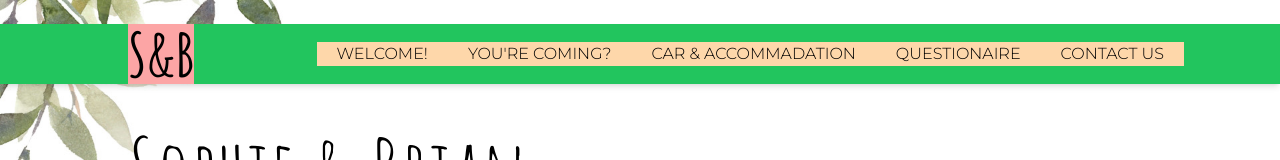
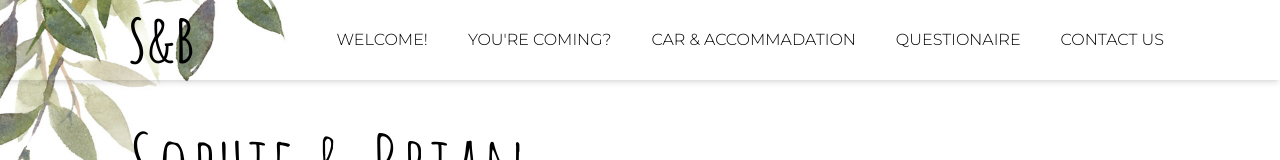
Before and after one commit to Bryuhn/SB, a React (Create React App) app in the folder sb-wed/: page / in a window 1280 px wide. Shown: the top 160 px of the page. Built offline with nearby package versions, Linux system fonts and the light colour scheme.

Commit message:
Day 2 EOD Finished

```diff
--- a/sb-wed/src/App.js
+++ b/sb-wed/src/App.js
@@ -8,7 +8,7 @@ import Text from "./components/text";
 function Welcome() {
   return (
     <div className="">
-=     <NavBar/>
+      <NavBar/>
       <Bgtester/>
       <Text/>
     </div>
--- a/sb-wed/src/components/nav.jsx
+++ b/sb-wed/src/components/nav.jsx
@@ -28,9 +28,9 @@ const NavBar = () => {
     ]
 
   return (
-    <div className="relative z-20 w-full h-18 flex justify-between items-center uppercase shadow-md bg-green-500">
-      <div className="ml-32 text-6xl font-bold bg-red-300 max-lg:ml-5">S&B</div>
-        <ul className='bg-orange-200 flex justify-center items-center absolute right-24 font-Montserrat text-md font-light max-xl:hidden'>
+    <div className="relative z-20 w-full h-20 flex justify-between items-center uppercase shadow-md">
+      <div className="ml-32 text-6xl font-bold">S&B</div>
+        <ul className='flex justify-center items-center absolute right-24 font-Montserrat text-md font-light max-xl:hidden'>
           {links.map(({id,link}) => (
             <li
               key={id}
```
